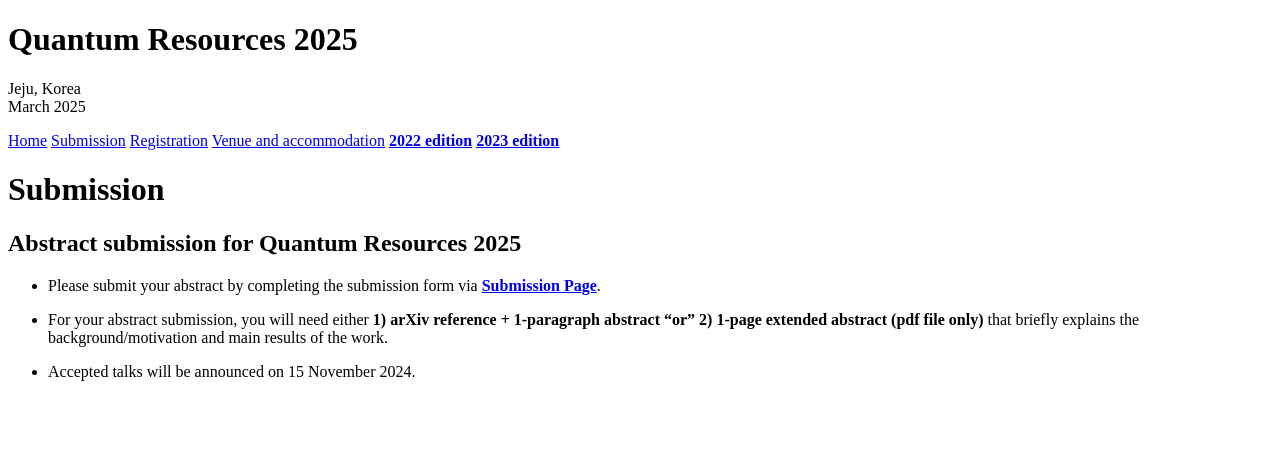
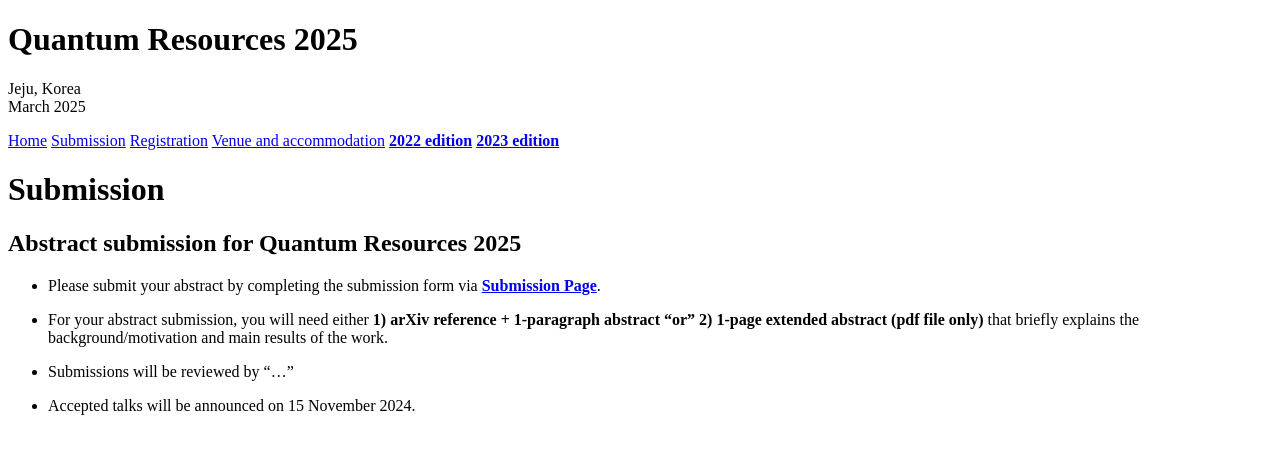
Before and after one commit to yeon-lee/yeon-lee.github.io, a Jekyll site: the page built from submission.md, in a window 1280 px wide. Shown: the top 454 px of the page. Built offline with Jekyll 4.4.1, drawn with Linux system fonts in a browser that asks for light colours; nearby versions of some CDN libraries.

Commit message:
Update submission.md

```diff
--- a/submission.md
+++ b/submission.md
@@ -10,4 +10,6 @@ order: 3
 
 * For your abstract submission, you will need either **1) arXiv reference + 1-paragraph abstract** **"or"** **2) 1-page extended abstract (pdf file only)** that briefly explains the background/motivation and main results of the work.
 
+* Submissions will be reviewed by "..."
+
 * Accepted talks will be announced on 15 November 2024.
```
